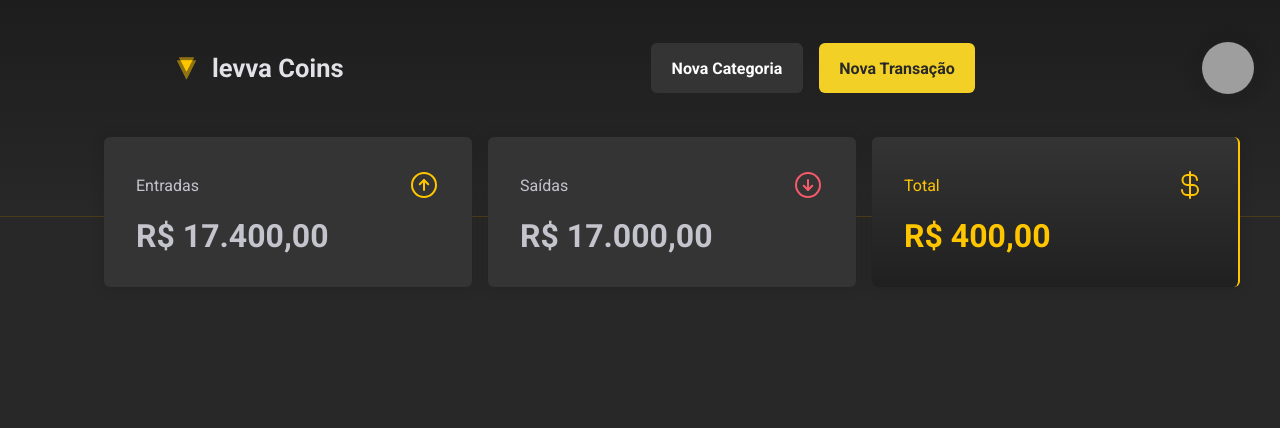
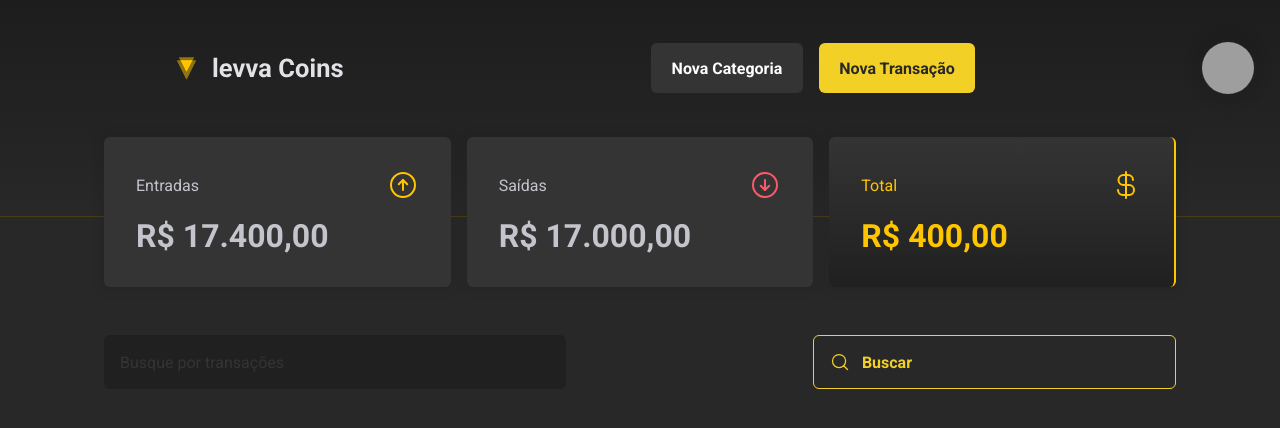
Before and after one commit to thaysazooby/levva-coins, a React (Vite) app: page /home in a window 1280 px wide. Shown: the top 428 px of the page. Built offline with nearby package versions, Linux system fonts and the light colour scheme; grey boxes are pictures that could not be loaded.

Commit message:
feat: Estilizacao - Search form

```diff
--- /dev/null
+++ b/src/components/SearchForm/index.tsx
@@ -0,0 +1,15 @@
+import { MagnifyingGlass } from "phosphor-react";
+import { SearchFormContainer } from "./styles";
+
+export function SearchForm () {
+    return (
+        <SearchFormContainer>
+            <input type="text" placeholder="Busque por transações" />
+
+            <button>
+                <MagnifyingGlass size={20} />
+                Buscar
+            </button>
+        </SearchFormContainer>
+    )
+}
--- /dev/null
+++ b/src/components/SearchForm/styles.ts
@@ -0,0 +1,50 @@
+import styled from "styled-components";
+
+export const SearchFormContainer = styled.form`
+    grid-column: 2 / 3;
+
+    width: 100%;
+    max-width: 1120px;
+    margin: 3rem auto 0;
+    padding: 0 1.5rem;
+    display: grid;
+    grid-template-columns: 1fr 1.5rem a/uto;
+
+    input {
+        grid-column: 1 / 2;
+        flex: 1;
+        border-radius: 6px;
+        border: 0;
+        background: ${props => props.theme["gray-700"]};
+        color: ${props => props.theme["gray-300"]};
+        padding: 1rem;
+
+        &::placeholder {
+            color: ${props => props.theme["gray-500"]};
+        }
+    }
+
+    button {
+        grid-column: 3 / 4;
+
+        display: flex;
+        align-items: center;
+        gap: 0.75rem;
+        padding: 1rem;
+
+        background: transparent;
+        border: 1px solid ${props => props.theme["yellow-300"]};
+        border-radius: 6px;
+        color: ${props => props.theme["yellow-300"]};
+
+        font-weight: bold;
+        transition: 0.3s;
+
+        &:hover {
+            cursor: pointer;
+            background: ${props => props.theme["yellow-500"]};
+            border-color: ${props => props.theme["yellow-500"]};
+            color: ${props => props.theme["gray-600"]};
+        }
+    }
+`;
--- a/src/components/summary/styles.ts
+++ b/src/components/summary/styles.ts
@@ -9,7 +9,7 @@
   padding: 0 1.5rem;
 
   display: grid;
-  grid-template-columns: 23rem 23rem 23rem;
+  grid-template-columns: 1fr 1fr 1fr;
   gap: 1rem;
   margin-top: -5rem;
 `;
--- a/src/pages/Home/index.tsx
+++ b/src/pages/Home/index.tsx
@@ -1,10 +1,13 @@
-import { Header } from "../../components/header";
-import { Summary } from "../../components/summary";
+import { Header } from "../../components/Header";
+import { SearchForm } from "../../components/SearchForm";
+import { Summary } from "../../components/Summary";
 import { HomeWrapper } from "./styles";
 
 export function Home() {
     return <HomeWrapper>
         <Header />
         <Summary />
+
+        <SearchForm />
     </HomeWrapper>
 }
```
